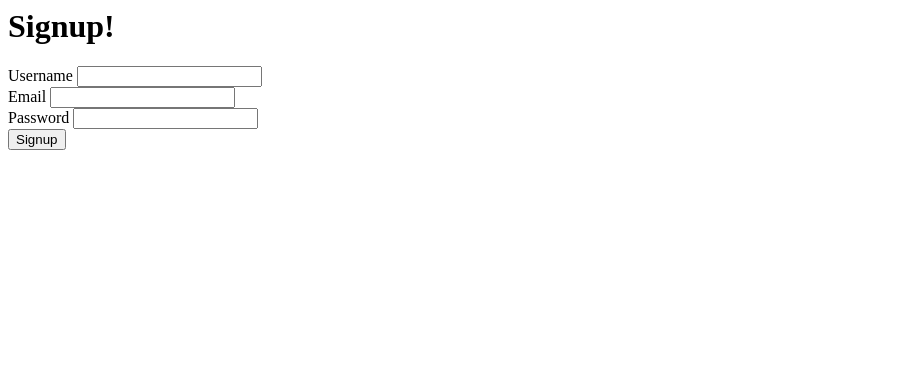
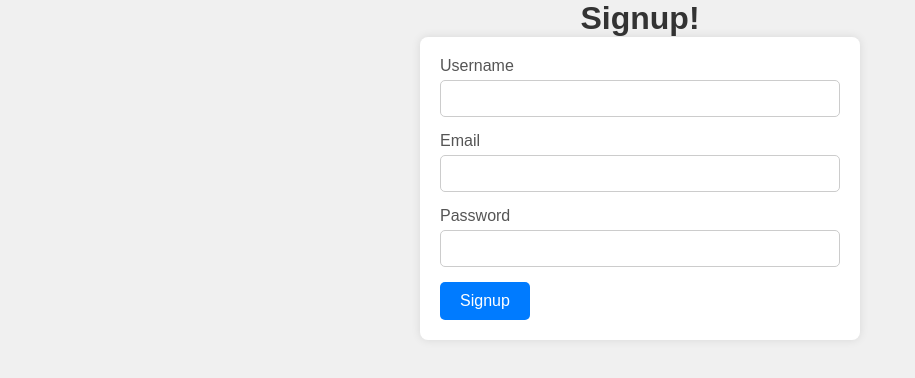
Before and after one commit to nvlt1/Note_taking_app, a website: page COMP4537/project/signup.html in a window 1280 px wide. Shown: the whole page, without its empty margins (0-915 px from the left). Drawn offline with Linux system fonts and the light colour scheme.

Commit message:
added css

```diff
--- /dev/null
+++ b/COMP4537/project/signup.css
@@ -0,0 +1,58 @@
+/* Reset some default styles */
+body, h1, form {
+    margin: 0;
+    padding: 0;
+}
+
+/* Set a background color for the body */
+body {
+    background-color: #f0f0f0;
+    font-family: Arial, sans-serif;
+}
+
+/* Center the form on the page */
+form {
+    max-width: 400px;
+    margin: 0 auto;
+    padding: 20px;
+    background-color: #fff;
+    border-radius: 8px;
+    box-shadow: 0 0 10px rgba(0, 0, 0, 0.1);
+}
+
+/* Style the form header */
+h1 {
+    text-align: center;
+    color: #333;
+}
+
+/* Style form labels and input fields */
+label {
+    display: block;
+    margin-bottom: 5px;
+    color: #555;
+}
+
+input[type="text"],
+input[type="password"] {
+    width: 100%;
+    padding: 10px;
+    margin-bottom: 15px;
+    border: 1px solid #ccc;
+    border-radius: 5px;
+}
+
+/* Style the submit button */
+button[type="submit"] {
+    background-color: #007bff;
+    color: #fff;
+    padding: 10px 20px;
+    border: none;
+    border-radius: 5px;
+    cursor: pointer;
+    font-size: 16px;
+}
+
+button[type="submit"]:hover {
+    background-color: #0056b3;
+}
--- a/COMP4537/project/signup.html
+++ b/COMP4537/project/signup.html
@@ -2,6 +2,7 @@
 <head>
     <meta charset="UTF-8">
     <meta name="viewport" content="width=device-width, initial-scale=1.0">
+    <link rel="stylesheet" type="text/css" href="signup.css">
     <title>Sign me up babyy</title>
 </head>
 <body>
```
